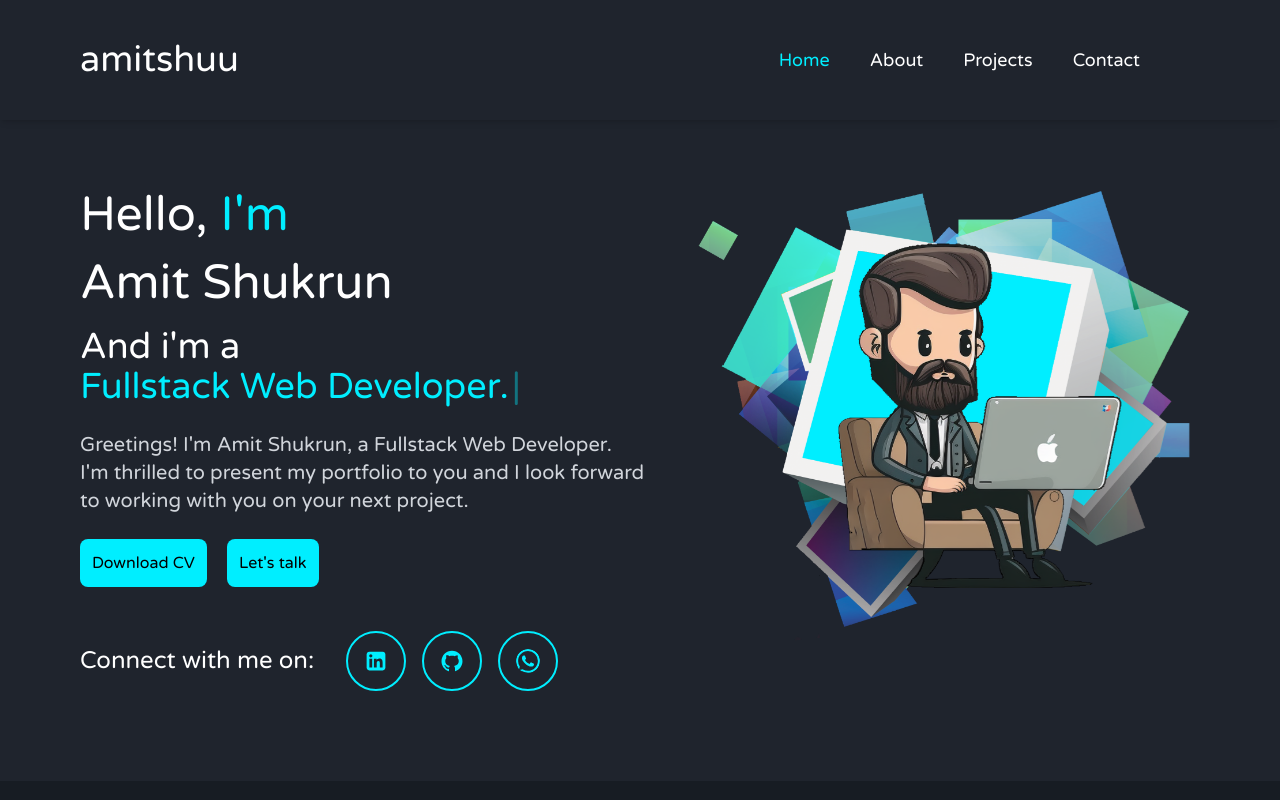
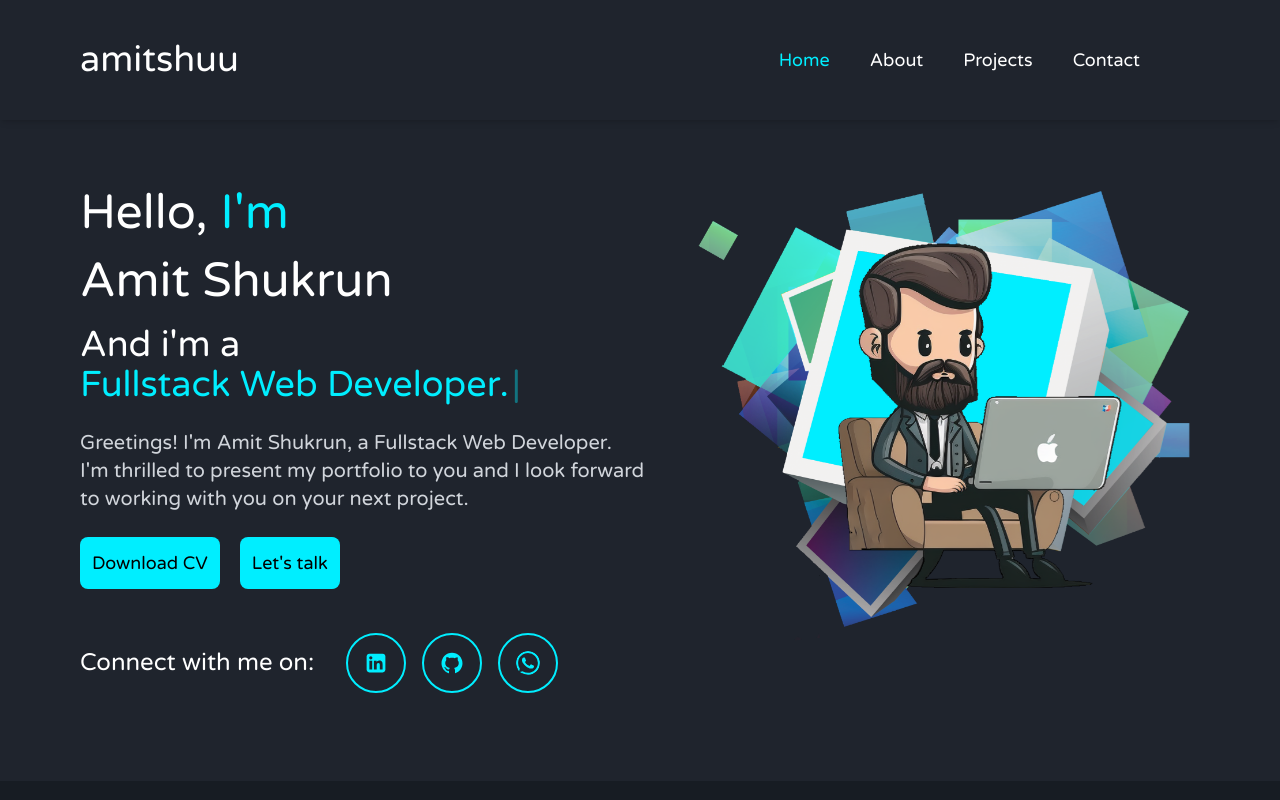
Before and after one commit to amitshuu/amitshuu-portfolio, a React (Create React App) app: page / in a window 1280 px wide. Shown: the top 800 px of the page. Built offline with nearby package versions, Linux system fonts and the light colour scheme; the HTML template or start-up script is replaced by a standard one; what tailwindcss-debug-screens would draw is missing.

Commit message:
Css changes

```diff
--- a/src/components/HeroSection.tsx
+++ b/src/components/HeroSection.tsx
@@ -31,10 +31,10 @@ const HeroSection = () => {
         </p>
         <div className='flex flex-col items-center xl:items-start '>
           <div className='flex flex-row mb-5'>
-            <button className='px-3 py-3 mr-5 text-black transition-all duration-100 rounded-lg hover:bg-primary-blue-hover bg-primary-blue hover:trasnform hover:scale-105'>
+            <button className='px-3 py-3 mr-5 text-lg text-black transition-all duration-100 rounded-lg hover:bg-primary-blue-hover bg-primary-blue hover:trasnform hover:scale-105'>
               Download CV
             </button>
-            <button className='px-3 py-3 mr-5 text-black transition-all duration-100 rounded-lg hover:bg-primary-blue-hover bg-primary-blue hover:transform hover:scale-105 '>
+            <button className='px-3 py-3 mr-5 text-lg text-black transition-all duration-100 rounded-lg hover:bg-primary-blue-hover bg-primary-blue hover:transform hover:scale-105 '>
               Let's talk
             </button>
           </div>
```
